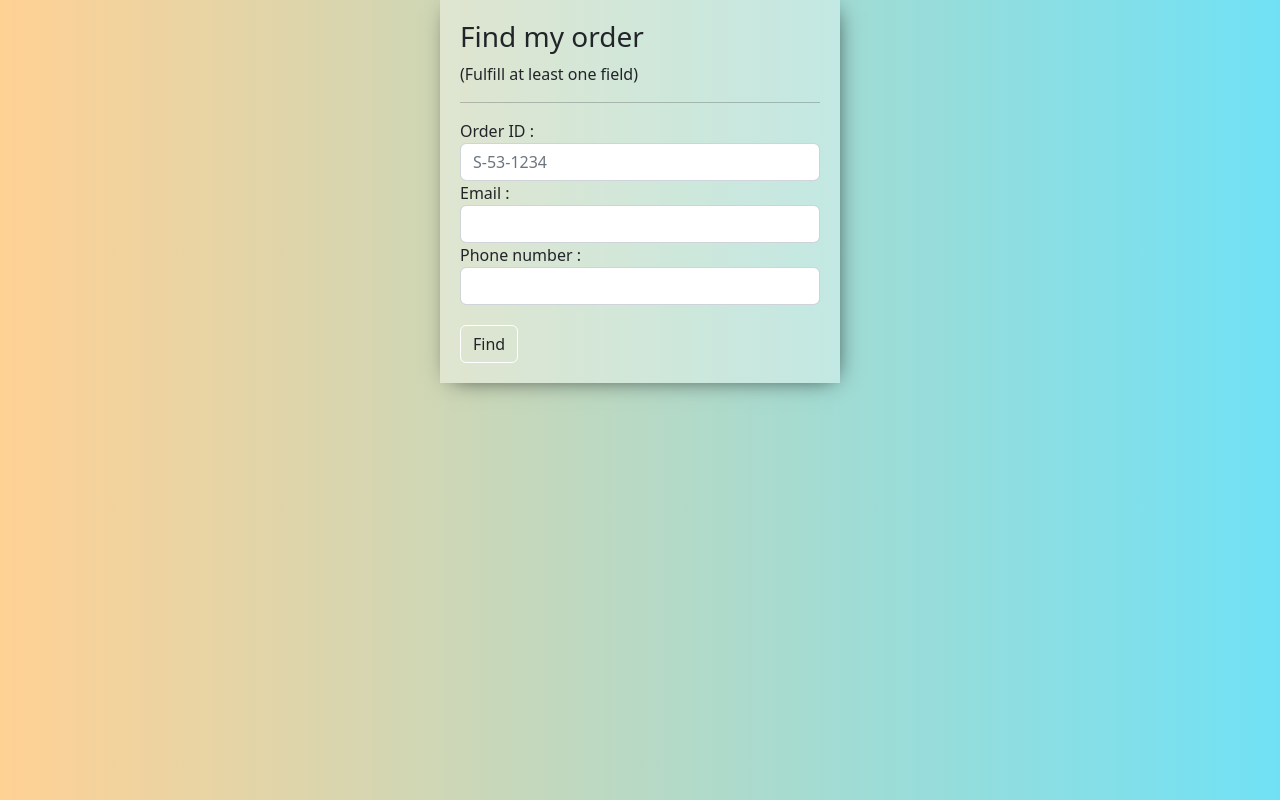
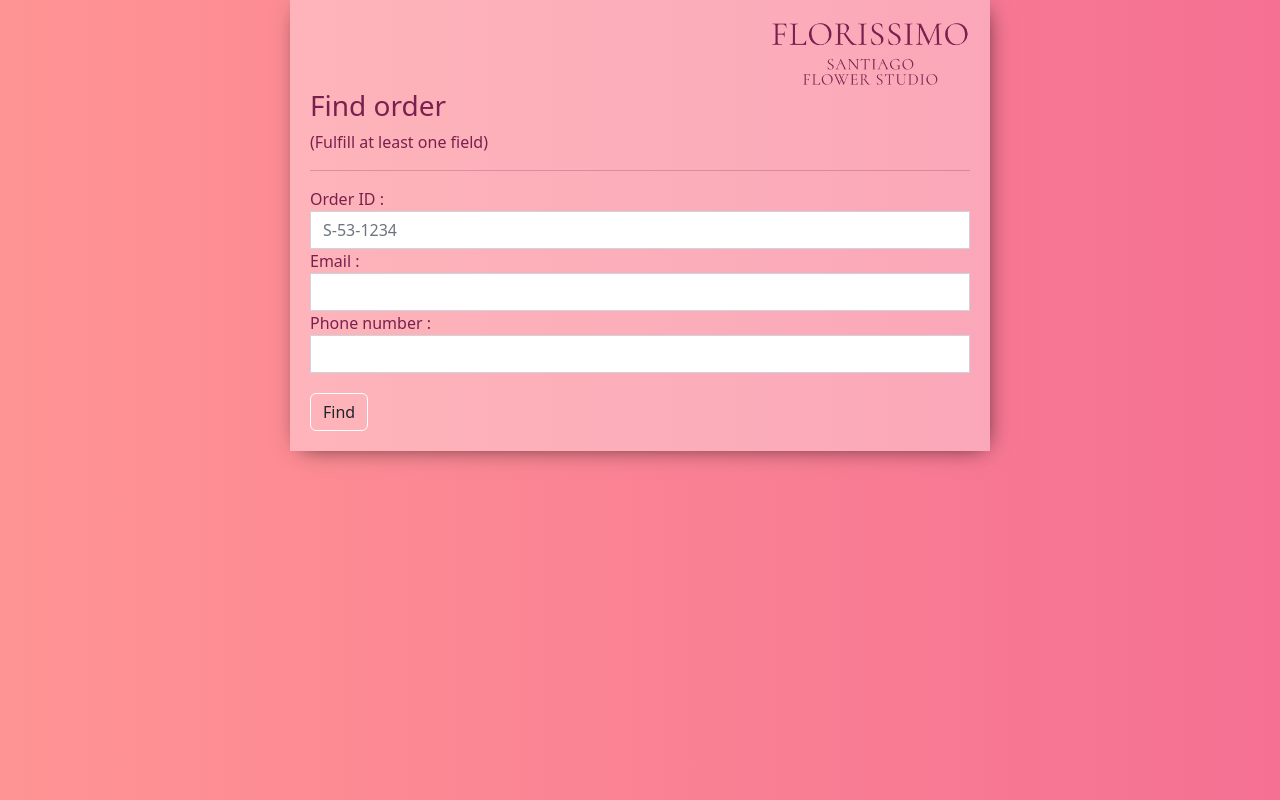
Before and after one commit to steven-kollo/f-crm-check-order-flask, a Flask app: page / in a window 1280 px wide. Run offline with Flask 2, Linux system fonts and the light colour scheme; some libraries are stand-ins or nearby versions.

Commit message:
frontend

```diff
--- a/main.py
+++ b/main.py
@@ -1,7 +1,8 @@
-import query
 from flask import Flask, render_template
-from google.cloud import bigquery
-client = bigquery.Client()
+
+# import query
+# from google.cloud import bigquery
+# client = bigquery.Client()
 app = Flask(__name__)
 
 
@@ -15,19 +16,19 @@ def find(id, phone, email):
     print(id[3:])
     print(email[6:])
     print(phone[6:])
-    orders = query.run_query(id[3:], email[6:], phone[6:], client)
-    print(orders)
-    res = []
-    for order in orders:
-        res.append({
-            "order_search_id": order[0],
-            "order_product": order[1],
-            "order_status": order[2],
-            "date_delivery": order[3]
-        })
-    return {
-        "orders": res
-    }
+    # orders = query.run_query(id[3:], email[6:], phone[6:], client)
+    # print(orders)
+    # res = []
+    # for order in orders:
+    #     res.append({
+    #         "order_search_id": order[0],
+    #         "order_product": order[1],
+    #         "order_status": order[2],
+    #         "date_delivery": order[3]
+    #     })
+    # return {
+    #     "orders": res
+    # }
 
 
 if __name__ == '__main__':
--- a/query.py
+++ b/query.py
@@ -31,6 +31,8 @@ def run_query(id, email, phone, client):
     query_job = client.query(query)
     res = []
     for row in query_job:
+        if (row["order_status"] == "matched" or row["order_status"] == "checkout"):
+            pass
         res.append([row["order_search_id"],
                    row["order_product"], row["order_status"], row["order_delivery_date"]])
 
--- a/requirements.txt
+++ b/requirements.txt
@@ -1,4 +1,4 @@
 Flask==2.1.0
-google-api-python-client
-google-cloud
-google-cloud-bigquery==3.9.0
+# google-api-python-client
+# google-cloud
+# google-cloud-bigquery==3.9.0
--- /dev/null
+++ b/static/index.css
@@ -0,0 +1,61 @@
+.container {
+    max-width: 100%;
+    padding: 0px !important;
+    margin: 0px;
+    display: flex;
+    justify-content: center;
+}
+
+.logo-container {
+    width: 100%;
+    padding: 0px !important;
+    margin: 0px;
+    display: flex;
+    justify-content: right;
+}
+
+.logo {
+    width: 40%;
+    max-width: 200px;
+}
+
+form {
+    width: 100%;
+    padding: 20px;
+    max-width: 700px;
+    background: #ffffff59;
+    -webkit-box-shadow: 3px 3px 23px -9px rgba(0, 0, 0, 0.86);
+    -moz-box-shadow: 3px 3px 23px -9px rgba(0, 0, 0, 0.86);
+    box-shadow: 3px 3px 23px -9px rgba(0, 0, 0, 0.86);
+}
+
+form input {
+    border: 1px solid #eee;
+    border-radius: 0 !important;
+    padding: 5px 8px;
+    color: #7A204E;
+}
+
+form button {
+    color: #7A204E;
+    background: #ffffffad;
+    border: 1px solid #fff !important;
+    margin-top: 20px;
+    border-radius: 0px Important;
+}
+
+form button:hover {
+    background: #fff !important;
+}
+
+.pull-right {
+    float: right;
+}
+
+
+body {
+    color: #7A204E !important;
+    background: #70e1f5;
+    background: -webkit-linear-gradient(to right, #ff9494, #f570b3);
+    background: linear-gradient(to right, #ff9494, #f57093);
+}
--- a/templates/index.html
+++ b/templates/index.html
@@ -1,7 +1,10 @@
 <html>
 
 <head>
+    <meta name="viewport" content="width=device-width, initial-scale=1">
     <title>Find My Order</title>
+    <script src="{{url_for('static', filename='index.js')}}"></script>
+    <link rel="stylesheet" href="{{url_for('static', filename='index.css')}}">
     <script src="https://cdnjs.cloudflare.com/ajax/libs/jquery/3.5.1/jquery.min.js"></script>
     <script src="https://cdnjs.cloudflare.com/ajax/libs/twitter-bootstrap/4.5.3/js/bootstrap.min.js"></script>
     <script src="https://cdn.jsdelivr.net/npm/bootstrap@5.0.2/dist/js/bootstrap.bundle.min.js"
@@ -13,127 +16,36 @@
 </head>
 
 <body>
-    <style>
-        form {
-            width: 100%;
-            min-width: 300px;
-            max-width: 400px;
-            padding: 20px;
-            margin: 0 auto;
-            background: #ffffff59;
-            -webkit-box-shadow: 3px 3px 23px -9px rgba(0, 0, 0, 0.86);
-            -moz-box-shadow: 3px 3px 23px -9px rgba(0, 0, 0, 0.86);
-            box-shadow: 3px 3px 23px -9px rgba(0, 0, 0, 0.86);
-        }
-
-        /* form input {
-            border: 1px solid #eee;
-            border-radius: 0 !important;
-            padding: 5px 8px;
-            color: #444;
-        } */
-
-        form button {
-            color: #555;
-            background: #ffffffad;
-            border: 1px solid #fff !important;
-            margin-top: 20px;
-            border-radius: 0px Important;
-        }
-
-        form button:hover {
-            background: #fff !important;
-        }
-
-        .pull-right {
-            float: right;
-        }
-
-        body {
-            background: #70e1f5;
-            background: -webkit-linear-gradient(to right, #ffd194, #70e1f5);
-            background: linear-gradient(to right, #ffd194, #70e1f5);
-        }
-    </style>
     <div class="container">
         <form>
-            <h3>Find my order</h3>
+            <div class="logo-container">
+                <img class="logo" src="{{url_for('static', filename='logo.png')}}" />
+            </div>
+            <h3>Find order</h3>
             <a>(Fulfill at least one field)</a>
             <hr>
             <div class="form-group">
-                <label for="name">Order ID :</label>
+                <label for="order_id">Order ID :</label>
                 <input placeholder="S-53-1234" type="text" class="form-control" id="order_id">
             </div>
             <div class="form-group">
-                <label for="name">Email :</label>
+                <label for="email">Email :</label>
                 <input type="text" class="form-control" id="email">
             </div>
             <div class="form-group">
-                <label for="name">Phone number :</label>
+                <label for="phone">Phone number :</label>
                 <input type="text" class="form-control" id="phone">
             </div>
-
-            <button type="button" class="btn" onclick="find()">Find</button>
+            <div style="display: flex;">
+                <button type="button" class="btn" id="find_button" onclick="find()">Find</button>
+                <div style="margin-top: 22px; margin-left: 10px;">
+                    <div class="spinner-border" id="spinner" role="status" style="display: none;">
+                        <span class="sr-only"></span>
+                    </div>
+                </div>
+            </div>
         </form>
     </div>
 </body>
-<script type=text/javascript>
-    function find (params) {
-        const email = document.getElementById("email").value
-        const phone = document.getElementById("phone").value
-        const order_id = document.getElementById("order_id").value
-        fields = process_fields(email, phone, order_id)
-        fetchReq(fields)
-    }
-
-    function fetchReq(fields) {
-        console.log(fields)
-        fetch(`/find/id=${fields.order_id}&phone=${fields.phone}&email=${fields.email}`)
-            .then(response => response.json())
-            .then(data => {
-                console.log(data)
-            })
-    }
-
-    function process_fields (email, phone, order_id) {
-        let res = {
-            phone: "none",
-            email: "none",
-            order_id: "none"
-        }
-        if (validate_email(email) == true) {
-            res.email = email
-        }
-        if (validate_id(order_id) == true) {
-            res.order_id = order_id
-        }
-        if (validate_phone(phone) == true) {
-            res.phone = phone.toString().replace('+','').replace(' ', '').replace('(','').replace(')','')
-        }
-        return res
-    }
-
-    function validate_email (str) {
-        if ( str.toString().indexOf('@') != -1 ) return true
-        return false
-    }
-
-    function validate_phone (phone) {
-        if (phone == '') return false
-        let processed = phone.toString().replace('+','').replace(' ', '').replace('(','').replace(')','')
-        if(Number(processed) == Number(processed) * 1) return true
-    }
-
-    function validate_id (id) {
-        id = id.toString()
-        if (
-            ( id.length == 9 || id.length == 8 ) &&
-            ( id.charAt(0) == 'S' || id.charAt(0) == 'M' || id.charAt(0) == 'R' || id.charAt(0) == 'C' ) &&
-            ( id.charAt(1) == '-' && (id.charAt(3) == '-' || id.charAt(4) == '-') )
-            ) return true
-        return false
-    }
-
-</script>
 
 </html>
```
Also changed, not shown: example.json (deleted, +0 -22 lines), static/index.js (added, +87 -0 lines), static/logo.png (added).
